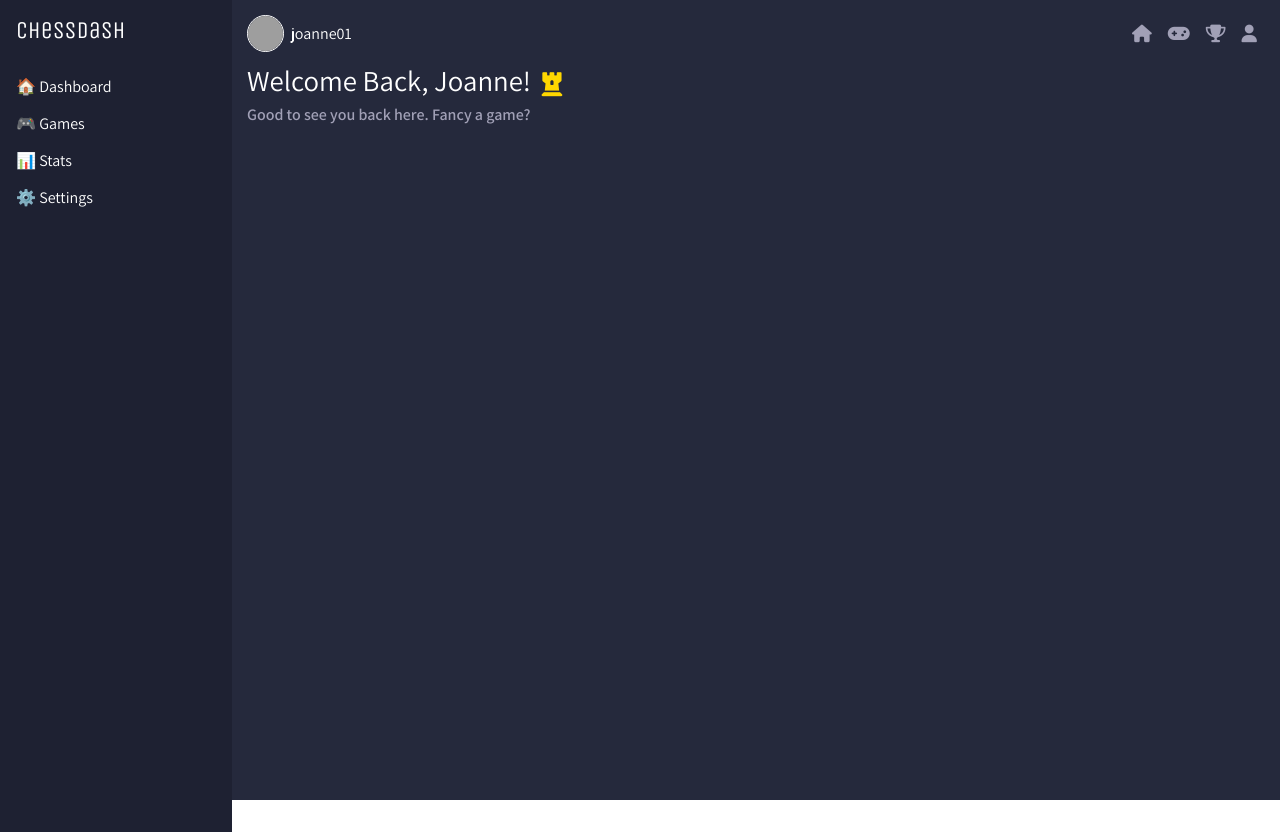
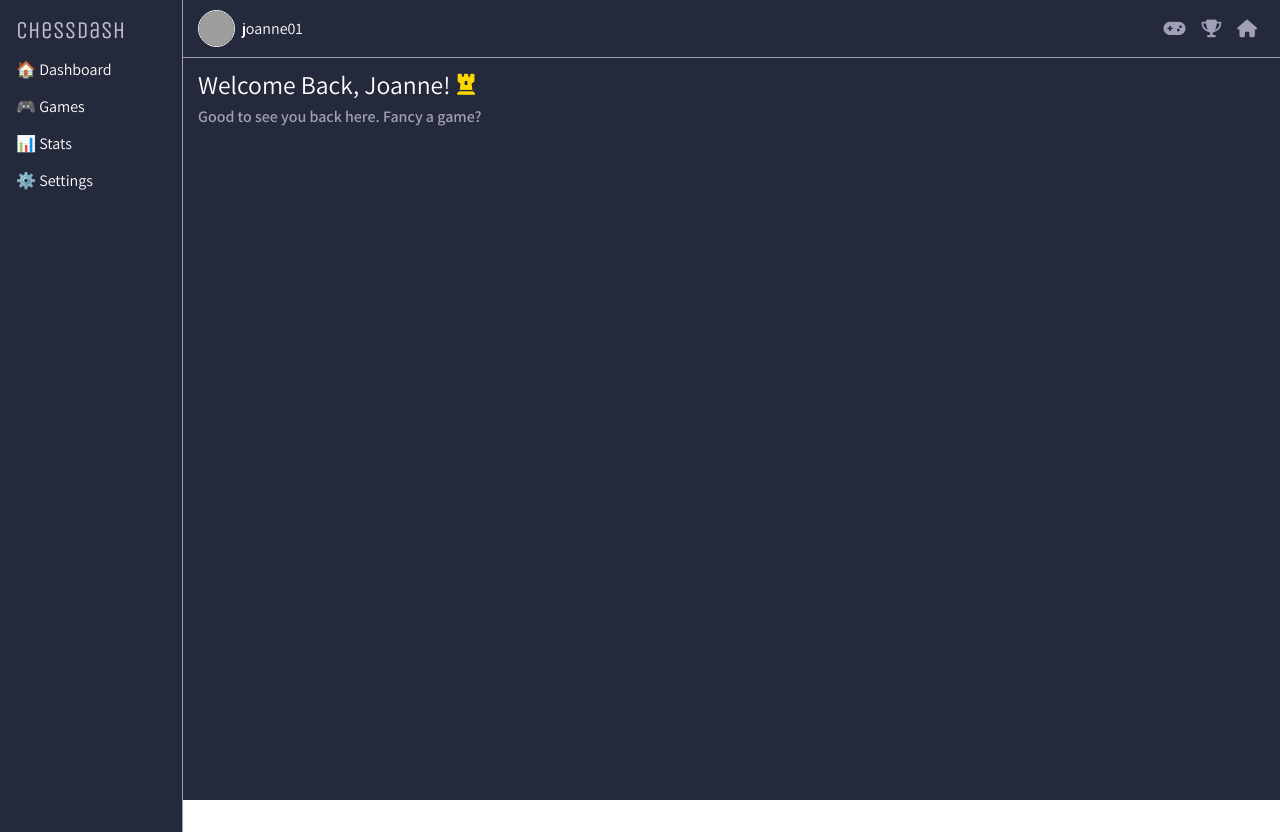
Before and after one commit to joseph-johnson27001/game-dashboard, a Vue app: page / in a window 1280 px wide. Built offline with nearby package versions, Linux system fonts and the light colour scheme; grey boxes are pictures that could not be loaded.

Commit message:
Content area inside of main

```diff
--- a/src/App.vue
+++ b/src/App.vue
@@ -3,7 +3,9 @@
     <SideBar />
     <div class="main">
       <TopNav />
+      <div class="content">
       <WelcomeBackSection />
+      </div>
     </div>
   </div>
 </template>
@@ -38,7 +40,10 @@ body {
 
 .main {
   width: 100%;
-  padding: 15px;
   flex-grow: 1;
 }
+
+.content {
+  padding: 10px 15px;
+}
 </style>
--- a/src/components/Navigation/SideBar.vue
+++ b/src/components/Navigation/SideBar.vue
@@ -18,21 +18,23 @@ export default {
 
 <style scoped>
 .sidebar {
-  width: 200px;
+  width: 150px;
   max-width: 200px;
   flex-shrink: 0;
   height: 100dvh;
-  background-color: rgb(30, 33, 50);
+  background-color: rgb(37, 41, 60);
   color: white;
   display: flex;
   flex-direction: column;
   padding: 1rem;
+  border-right: 1px solid #a1a0b6;
 }
 
 .sidebar-header {
   font-family: 'Unica One', cursive;
   font-size: 1.5rem;
-  margin-bottom: 2rem;
+  margin-bottom: 15px;
+  color: #c1bfd6
 }
 
 .sidebar-nav {
--- a/src/components/Navigation/TopNav.vue
+++ b/src/components/Navigation/TopNav.vue
@@ -16,17 +16,14 @@
 
       <!-- Icon containers -->
       <div class="nav-items">
-        <div class="nav-icon" title="Home">
-          <i class="fas fa-home"></i>
-        </div>
         <div class="nav-icon" title="Games">
           <i class="fas fa-gamepad"></i>
         </div>
         <div class="nav-icon" title="Leaderboard">
           <i class="fas fa-trophy"></i>
         </div>
-        <div class="nav-icon" title="Profile">
-          <i class="fas fa-user"></i>
+        <div class="nav-icon" title="Home">
+          <i class="fas fa-home"></i>
         </div>
       </div>
     </div>
@@ -43,7 +40,9 @@ export default {
 .top-nav {
   flex-grow: 1;
   background-color: rgb(37, 41, 60);
-  margin-bottom: 5px;
+  padding-bottom: 5px;
+  border-bottom: 1px solid #a1a0b6;
+  padding: 10px 15px;
 }
 
 .nav-content {
--- a/src/components/UI/WelcomeBackSection.vue
+++ b/src/components/UI/WelcomeBackSection.vue
@@ -25,18 +25,20 @@ export default {
 <style scoped>
 h1 {
   color: #ffffff;
-  font-size: 1.8rem;
+  font-size: 1.6rem;
   font-weight: 500;
   margin-bottom: 0px;
   margin-top: 0px;
-  padding-top: 5px;
+  padding-top: 0px;
   padding-bottom: 5px;
+  display: flex;
+  align-items: center;
 }
 
 .fa-chess-rook {
   color: gold;
-  margin-left: 4px;
-  font-size: 1.6rem;
+  margin-left: 6px;
+  font-size: 1.4rem;
   vertical-align: middle;
 }
 
```
